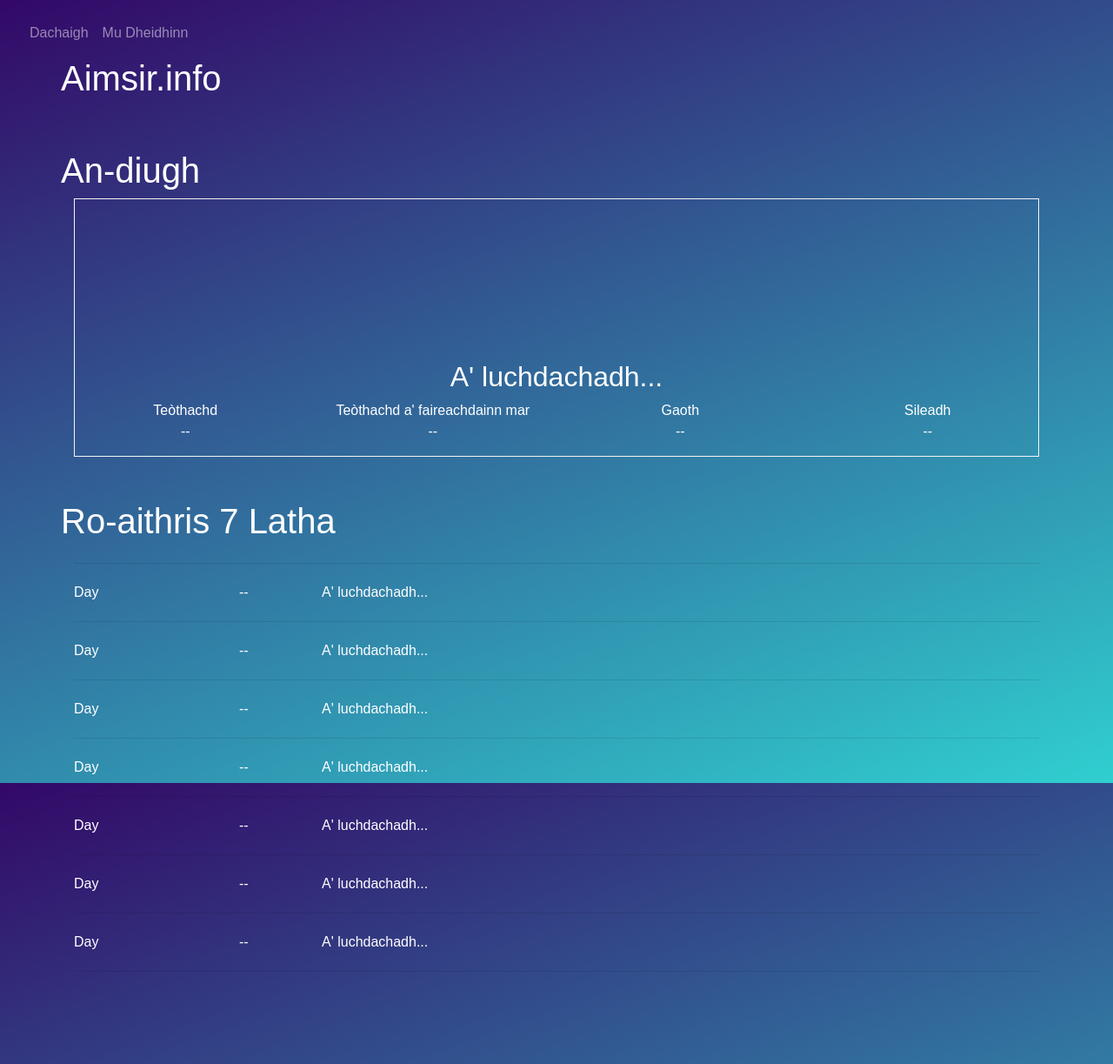
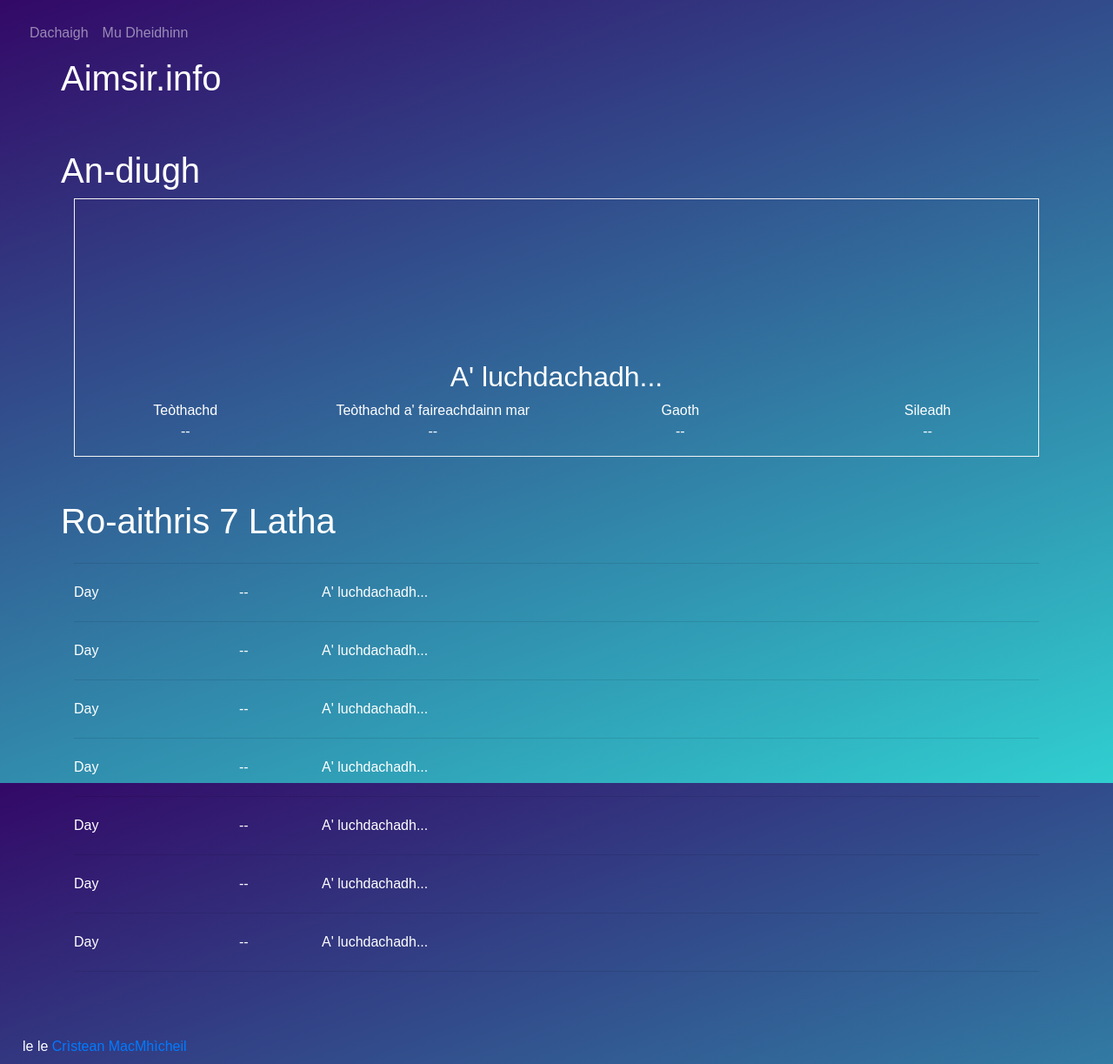
Before and after one commit to angeidheal/aimsir, a Jekyll site: the page built from index.html, in a window 1280 px wide. Shown: the whole page at 87% size. Built offline with Jekyll 4.4.1, drawn with Linux system fonts in a browser that asks for light colours; nearby versions of some CDN libraries; a script that is not in the unit is left out.

Commit message:
Update default.html

```diff
--- a/_layouts/default.html
+++ b/_layouts/default.html
@@ -19,6 +19,9 @@
           {{ content }}
     </div>
 
+    <!-- Insert Footer (_includes/footer.html) here -->
+    {% include footer.html %}
+
     <!-- Insert Dark Mode, Theme Preference & Bootstrap javascript (_includes/javascript.html) here -->
     {% include javascript.html %}
 
```
